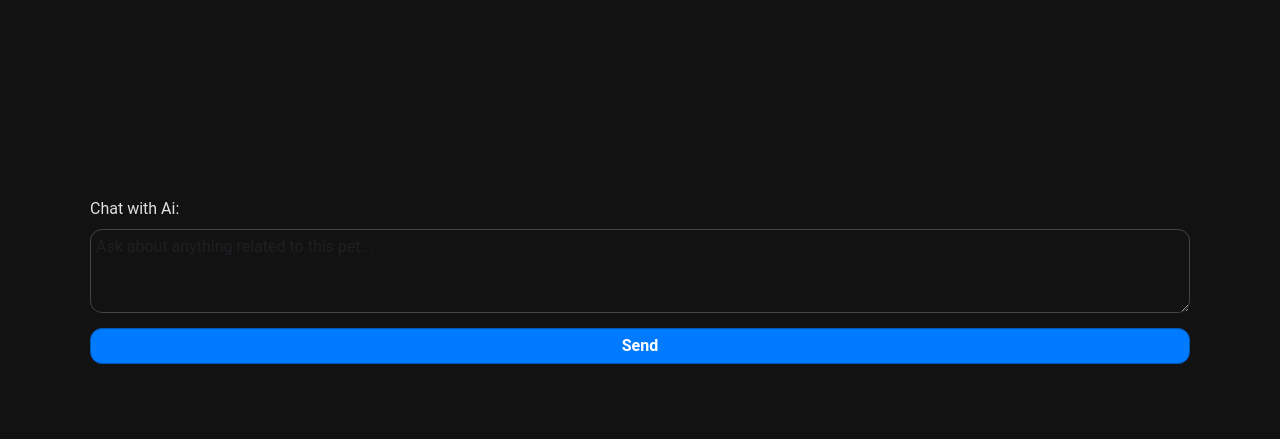
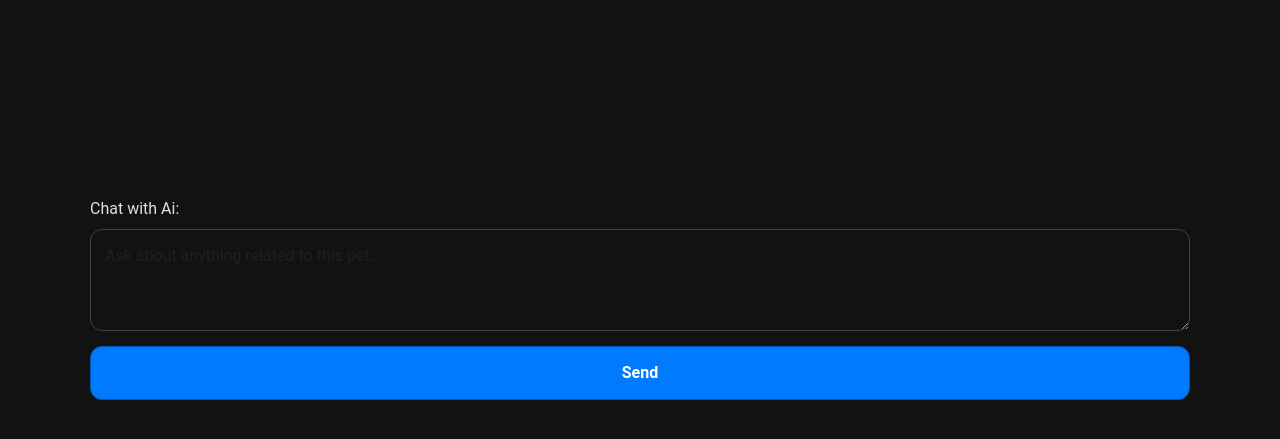
Before and after one commit to Rottie420/project-connecta, a Flask app: template templates/pet-profile-prompt.html in a window 1280 px wide. Shown: the part 260-699 px from the top of the page. Run offline with Flask 3, Linux system fonts and the light colour scheme; the template is opened without the code that fills it, so the values that code supplies are empty.

Commit message:
fix padding

```diff
--- a/templates/pet-profile-prompt.html
+++ b/templates/pet-profile-prompt.html
@@ -84,7 +84,7 @@
       border: 1px solid #444;
       border-radius: 12px;
       color: #ffffff;
-      padding: 5px;
+      padding: 14px;
       font-size: 16px;
       margin-bottom: 15px;
       transition: background-color 0.2s, border-color 0.2s;
@@ -102,7 +102,7 @@
       font-weight: 600;
       width: 100%;
       border-radius: 12px;
-      padding: 5px;
+      padding: 14px;
     }
 
     .btn-primary:hover {
```
